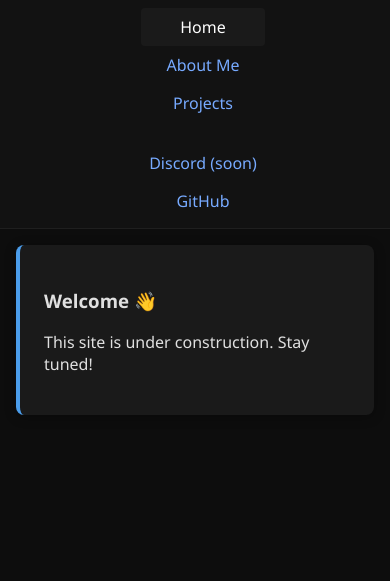
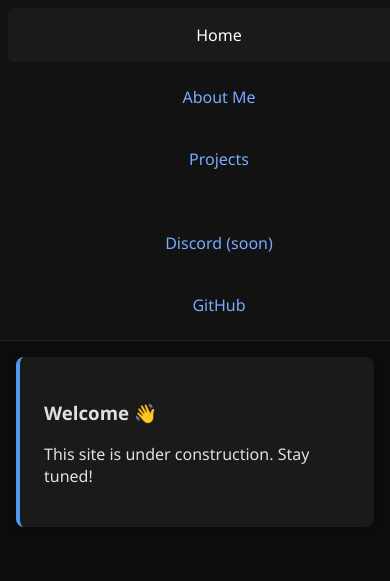
Before and after one commit to chlebpszenny/chleb.dev, a PHP site: page / in a window 390 px wide. Shown: the part 129-710 px from the top of the page. Run offline with PHP 8.4, Linux system fonts and the light colour scheme.

Commit message:
Update style.css

```diff
--- a/css/style.css
+++ b/css/style.css
@@ -88,15 +88,22 @@ footer {
     width: 100%;
     border-right: none;
     border-bottom: 1px solid #1f1f1f;
-    display: flex;
-    justify-content: space-around; /* horizontal nav on mobile */
+    display: block; /* stack links vertically */
     padding: 0.5rem;
   }
 
   .nav-link {
-    padding: 0.5rem;
-    text-align: center;
-    flex: 1; /* evenly spaced buttons */
+    display: block;
+    width: 100%;              /* full width */
+    text-align: center;       /* center text */
+    margin-bottom: 0.5rem;    /* spacing between buttons */
+    padding: 1rem;            /* bigger tap area */
+    background: #121212;      /* button-like look */
+    border-radius: 6px;
+  }
+
+  .nav-link:last-child {
+    margin-bottom: 0; /* no extra space under last button */
   }
 
   main {
```
